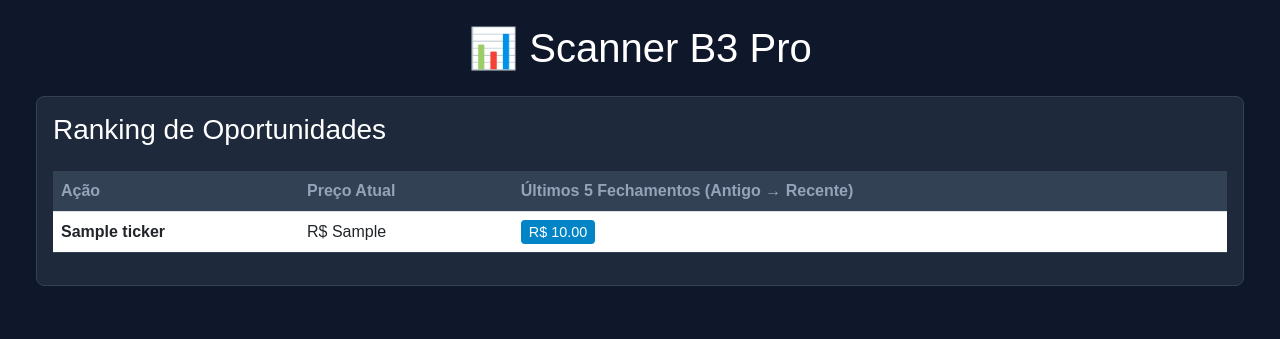
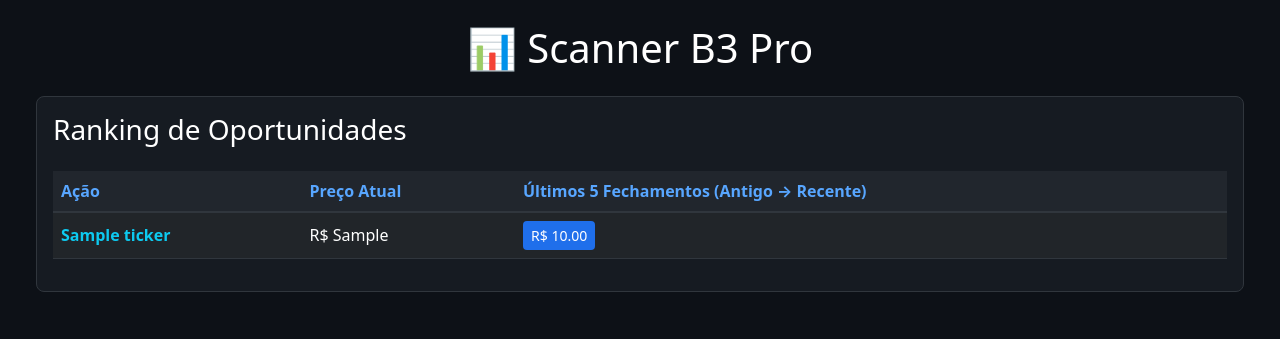
Before and after one commit to duduamora2005-netizen/scanner-b3, a Flask app: template templates/index.html in a window 1280 px wide. Shown: the top 339 px of the page. Run offline with Flask 3, Linux system fonts and the light colour scheme; the template is opened without the code that fills it: most values are stand-ins (such as "Sample title", 1, 10 or a date in 2020).

Commit message:
Refactor index.html for better design and layout
Updated HTML structure and styles for improved aesthetics and functionality.

```diff
--- a/templates/index.html
+++ b/templates/index.html
@@ -6,23 +6,50 @@
     <title>Scanner B3 Pro</title>
     <link href="https://cdn.jsdelivr.net/npm/bootstrap@5.3.0/dist/css/bootstrap.min.css" rel="stylesheet">
     <style>
-        body { background-color: #0f172a; color: #f8fafc; font-family: sans-serif; }
-        .card-custom { background-color: #1e293b; border: 1px solid #334155; border-radius: 8px; }
-        .table-custom { background-color: #1e293b; color: #f8fafc; }
-        .table-custom th { background-color: #334155; color: #94a3b8; }
-        .table-custom td { border-color: #334155; vertical-align: middle; }
-        .price-badge { background-color: #0284c7; color: #ffffff; font-size: 0.9em; padding: 4px 8px; border-radius: 4px; margin-right: 4px; font-weight: 500; }
+        body {
+            background-color: #0d1117;
+            color: #ffffff;
+            font-family: system-ui, -apple-system, sans-serif;
+        }
+        .card-custom {
+            background-color: #161b22;
+            border: 1px solid #30363d;
+            border-radius: 8px;
+        }
+        .table-custom {
+            color: #ffffff !important;
+        }
+        .table-custom th {
+            background-color: #21262d;
+            color: #58a6ff !important;
+            border-bottom: 2px solid #30363d;
+        }
+        .table-custom td {
+            border-color: #30363d;
+            vertical-align: middle;
+            color: #ffffff !important;
+        }
+        .price-badge {
+            background-color: #1f6feb;
+            color: #ffffff;
+            font-size: 0.88em;
+            padding: 4px 8px;
+            border-radius: 4px;
+            margin-right: 4px;
+            font-weight: 500;
+            display: inline-block;
+        }
     </style>
 </head>
 <body class="p-4">
 
     <div class="container-fluid">
-        <h1 class="mb-4 text-center text-white">📊 Scanner B3 Pro</h1>
+        <h1 class="mb-4 text-center text-white font-weight-bold">📊 Scanner B3 Pro</h1>
 
         <div class="card card-custom p-3 mb-4">
-            <h3 class="text-white">Ranking de Oportunidades</h3>
+            <h3 class="text-white mb-3">Ranking de Oportunidades</h3>
             <div class="table-responsive">
-                <table class="table table-custom mt-3">
+                <table class="table table-custom table-dark table-hover mt-2">
                     <thead>
                         <tr>
                             <th>Ação</th>
@@ -33,15 +60,15 @@
                     <tbody>
                         {% for acao in dados %}
                         <tr>
-                            <td><strong>{{ acao.ticker }}</strong></td>
-                            <td>R$ {{ acao.cotacao_atual }}</td>
+                            <td><strong class="text-info">{{ acao.ticker }}</strong></td>
+                            <td class="text-white">R$ {{ acao.cotacao_atual }}</td>
                             <td>
                                 {% if acao.fechamentos_5d is iterable and acao.fechamentos_5d is not string %}
                                     {% for preco in acao.fechamentos_5d %}
                                         <span class="price-badge">R$ {{ "%.2f"|format(preco) }}</span>
                                     {% endfor %}
                                 {% else %}
-                                    <span class="text-danger">{{ acao.fechamentos_5d }}</span>
+                                    <span class="badge bg-danger">{{ acao.fechamentos_5d }}</span>
                                 {% endif %}
                             </td>
                         </tr>
```
